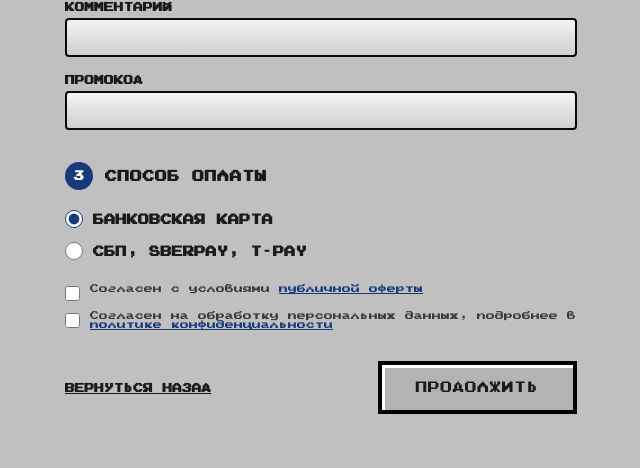
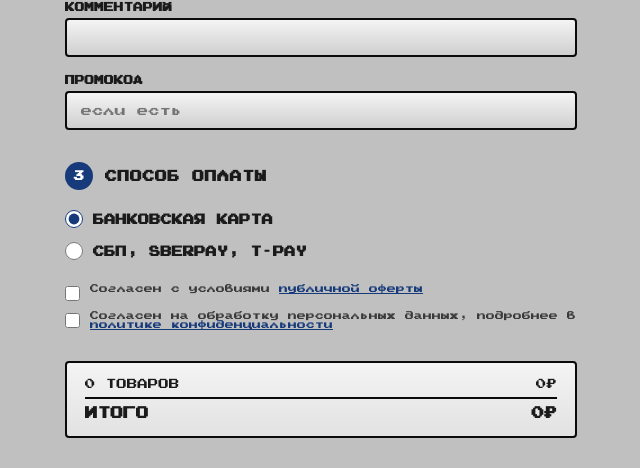
Before and after one commit to Vadim354435677892375/legashion, a React (Vite) app in the folder frontend/: page /checkout in a window 1280 px wide. Shown: the part 737-1205 px from the top of the page, without its empty margins (319-959 px from the left). Built offline with nearby package versions, Linux system fonts and the light colour scheme; no server answers; a web font is replaced by a local one.

Commit message:
исправление багов с размерами

```diff
--- a/frontend/src/pages/checkout_page/CheckoutPage.css
+++ b/frontend/src/pages/checkout_page/CheckoutPage.css
@@ -76,6 +76,38 @@
   letter-spacing: 0.03em;
   text-transform: uppercase;
   color: #1a1a1a;
+}
+
+.checkout-summary {
+  display: flex;
+  flex-direction: column;
+  gap: 8px;
+  padding: 16px 18px;
+  border: 2px solid #0a0a0a;
+  border-radius: 4px;
+  background: linear-gradient(to bottom, #f4f4f4, #e2e2e2);
+  font-family: var(--font-main);
+  font-size: 14px;
+}
+
+.checkout-summary-row {
+  display: flex;
+  align-items: baseline;
+  justify-content: space-between;
+  gap: 12px;
+  text-transform: uppercase;
+}
+
+.checkout-summary-discount {
+  color: #1a6b2a;
+  font-weight: 600;
+}
+
+.checkout-summary-total {
+  padding-top: 8px;
+  border-top: 2px solid #0a0a0a;
+  font-size: 17px;
+  font-weight: 700;
 }
 
 .checkout-submitted-note {
--- a/frontend/src/pages/checkout_page/CheckoutPage.jsx
+++ b/frontend/src/pages/checkout_page/CheckoutPage.jsx
@@ -4,6 +4,7 @@ import { useCart } from '../../context/CartContext';
 import { DEFAULT_COUNTRY_CODE } from '../../utils/countries';
 import { DEFAULT_PHONE_CODE, PHONE_CODES } from '../../utils/phoneCodes';
 import { apiPost, ApiError } from '../../utils/api';
+import { formatPrice } from '../../utils/pricing';
 import defaultLogo from '../../assets/logo-glitch.gif';
 import { useSiteMedia } from '../../hooks/useSiteMedia';
 import DeliveryBlock from './blocks/delivery/DeliveryBlock';
@@ -43,7 +44,7 @@ const PAYMENT_METHOD_TO_API = { card: 'CARD', sbp: 'SBP' };
 // POST /api/orders, бэкенд сам сохраняет его и уведомляет администратора
 // в Telegram и на почту (см. backend/src/routes/orders.js).
 export default function CheckoutPage() {
-  const { items, totalCount, clearCart } = useCart();
+  const { items, totalCount, totalPrice, clearCart } = useCart();
   const logo = useSiteMedia().get('brand.logo', defaultLogo);
   const navigate = useNavigate();
 
@@ -54,6 +55,10 @@ export default function CheckoutPage() {
   const [errors, setErrors] = useState({});
   const [submitting, setSubmitting] = useState(false);
   const [submittedOrderNumber, setSubmittedOrderNumber] = useState(null);
+  // Результат последней успешной проверки промокода (POST /api/promo-codes/validate),
+  // см. PromoCodeField. null — промокод не введён/не прошёл проверку: тогда
+  // итоговая сумма — просто totalPrice корзины, без скидки.
+  const [promo, setPromo] = useState(null);
 
   const handleDetailsChange = (name, value) => {
     setDetails((prev) => {
@@ -150,6 +155,7 @@ export default function CheckoutPage() {
       });
 
       clearCart();
+      setPromo(null);
       setSubmittedOrderNumber(order.orderNumber);
     } catch (err) {
       const message =
@@ -182,6 +188,8 @@ export default function CheckoutPage() {
           onChange={handleDetailsChange}
           onAddressChange={handleAddressChange}
           errors={errors}
+          items={items}
+          onPromoResult={setPromo}
         />
 
         <PaymentBlock
@@ -191,6 +199,27 @@ export default function CheckoutPage() {
           onAgreementChange={handleAgreementChange}
           errors={errors}
         />
+
+        <div className="checkout-summary">
+          <div className="checkout-summary-row">
+            <span>
+              {totalCount} {pluralizeItems(totalCount)}
+            </span>
+            <span>{formatPrice(promo ? promo.subtotal : totalPrice)}</span>
+          </div>
+
+          {promo && (
+            <div className="checkout-summary-row checkout-summary-discount">
+              <span>промокод {promo.code}</span>
+              <span>−{formatPrice(promo.discountAmount)}</span>
+            </div>
+          )}
+
+          <div className="checkout-summary-row checkout-summary-total">
+            <span>итого</span>
+            <span>{formatPrice(promo ? promo.totalPrice : totalPrice)}</span>
+          </div>
+        </div>
 
         {submittedOrderNumber && (
           <p className="checkout-submitted-note">
--- a/frontend/src/pages/checkout_page/blocks/details-form/DetailsForm.css
+++ b/frontend/src/pages/checkout_page/blocks/details-form/DetailsForm.css
@@ -43,3 +43,16 @@
   font-size: 12px;
   color: #7a1a1a;
 }
+
+.details-hint {
+  font-family: var(--font-main);
+  font-size: 12px;
+  color: #6a6a6a;
+}
+
+.details-success {
+  font-family: var(--font-main);
+  font-size: 12px;
+  font-weight: 600;
+  color: #1a6b2a;
+}
--- a/frontend/src/pages/checkout_page/blocks/details-form/DetailsForm.jsx
+++ b/frontend/src/pages/checkout_page/blocks/details-form/DetailsForm.jsx
@@ -1,12 +1,10 @@
 import AddressAutocomplete from './AddressAutocomplete';
 import CountrySelect from './CountrySelect';
 import PhoneField from './PhoneField';
+import PromoCodeField from './PromoCodeField';
 import './DetailsForm.css';
 
-const TEXT_FIELDS_AFTER = [
-  { name: 'comment', label: 'комментарий' },
-  { name: 'promoCode', label: 'промокод' },
-];
+const TEXT_FIELDS_AFTER = [{ name: 'comment', label: 'комментарий' }];
 
 function TextField({ field, values, onChange, errors }) {
   return (
@@ -34,7 +32,9 @@ function TextField({ field, values, onChange, errors }) {
 // onChange(name, value) — для обычных текстовых полей, страны и телефона
 // onAddressChange(name, value, { selected, data }) — для города/адреса (подсказки)
 // errors — { [name]: 'текст ошибки' }
-export default function DetailsForm({ values, onChange, onAddressChange, errors }) {
+// items — товары корзины, нужны промокоду для проверки на лету (см. PromoCodeField)
+// onPromoResult(data | null) — результат проверки промокода, наверх для итоговой суммы
+export default function DetailsForm({ values, onChange, onAddressChange, errors, items, onPromoResult }) {
   return (
     <section className="checkout-section">
       <div className="checkout-section-header">
@@ -97,6 +97,13 @@ export default function DetailsForm({ values, onChange, onAddressChange, errors
         {TEXT_FIELDS_AFTER.map((field) => (
           <TextField key={field.name} field={field} values={values} onChange={onChange} errors={errors} />
         ))}
+
+        <PromoCodeField
+          value={values.promoCode}
+          onChange={(value) => onChange('promoCode', value)}
+          items={items}
+          onResult={onPromoResult}
+        />
       </div>
     </section>
   );
--- /dev/null
+++ b/frontend/src/pages/checkout_page/blocks/details-form/PromoCodeField.jsx
@@ -0,0 +1,96 @@
+import { useEffect, useRef, useState } from 'react';
+import { apiPost, ApiError } from '../../../../utils/api';
+import { formatPrice } from '../../../../utils/pricing';
+
+// Поле «промокод» с проверкой на лету: через 500мс после того, как человек
+// перестал печатать, бьём в POST /api/promo-codes/validate — тот же эндпоинт,
+// которым потом пользуется бэкенд при оформлении заказа (backend/src/lib/orderPricing.js),
+// так что результат точно совпадёт с тем, что будет применено к заказу.
+//
+// value/onChange — обычная пара для текста поля (как у остальных полей формы).
+// items — товары корзины в формате { productId, size, qty } (для подсчёта суммы на сервере).
+// onResult(data | null) — наверх уходит полный ответ validate (code/discountType/value/
+// subtotal/discountAmount/totalPrice) при успехе, или null, если код пуст/невалиден/ещё не проверен —
+// родитель использует это, чтобы показать итоговую сумму с учётом скidки.
+const DEBOUNCE_MS = 500;
+
+export default function PromoCodeField({ value, onChange, items, onResult }) {
+  // 'idle' | 'checking' | 'valid' | 'invalid'
+  const [status, setStatus] = useState('idle');
+  const [message, setMessage] = useState(null);
+  const timerRef = useRef(null);
+  const requestIdRef = useRef(0);
+  const onResultRef = useRef(onResult);
+  onResultRef.current = onResult;
+
+  useEffect(() => {
+    clearTimeout(timerRef.current);
+    const code = value.trim();
+
+    if (!code) {
+      requestIdRef.current += 1; // отменяем висящий запрос, если он был
+      setStatus('idle');
+      setMessage(null);
+      onResultRef.current?.(null);
+      return;
+    }
+
+    if (items.length === 0) {
+      // Корзина пуста — проверять нечего, но и ошибку показывать незачем.
+      return;
+    }
+
+    setStatus('checking');
+    setMessage(null);
+
+    const requestId = ++requestIdRef.current;
+    timerRef.current = setTimeout(async () => {
+      try {
+        const data = await apiPost('/api/promo-codes/validate', {
+          code,
+          items: items.map((i) => ({ productId: i.productId, size: i.size ?? null, qty: i.qty })),
+        });
+        if (requestId !== requestIdRef.current) return; // пользователь уже ввёл что-то другое
+
+        setStatus('valid');
+        const discountText =
+          data.discountType === 'PERCENT' ? `−${data.value}%` : `−${formatPrice(data.value)}`;
+        setMessage(
+          `Промокод действует: ${discountText} (скидка ${formatPrice(data.discountAmount)}). ` +
+            `Итого: ${formatPrice(data.totalPrice)}`
+        );
+        onResultRef.current?.(data);
+      } catch (err) {
+        if (requestId !== requestIdRef.current) return;
+        setStatus('invalid');
+        setMessage(
+          err instanceof ApiError ? err.message : 'Не удалось проверить промокод. Проверьте соединение'
+        );
+        onResultRef.current?.(null);
+      }
+    }, DEBOUNCE_MS);
+
+    return () => clearTimeout(timerRef.current);
+  }, [value, items]);
+
+  return (
+    <div className="details-field">
+      <label className="details-label" htmlFor="promoCode">
+        промокод
+      </label>
+      <input
+        id="promoCode"
+        name="promoCode"
+        type="text"
+        className={`details-input${status === 'invalid' ? ' details-input-error' : ''}`}
+        placeholder="если есть"
+        autoComplete="off"
+        value={value}
+        onChange={(e) => onChange(e.target.value)}
+      />
+      {status === 'checking' && <span className="details-hint">проверяем…</span>}
+      {status === 'valid' && <span className="details-success">{message}</span>}
+      {status === 'invalid' && <span className="details-error">{message}</span>}
+    </div>
+  );
+}
--- a/frontend/src/pages/product_page/ProductPage.jsx
+++ b/frontend/src/pages/product_page/ProductPage.jsx
@@ -109,6 +109,7 @@ export default function ProductPage() {
           <Gallery images={product?.images ?? []} />
           <SystemMessage
             details={{ density: product?.density ?? '—', composition: product?.composition ?? '—' }}
+            sizes={product?.sizes ?? []}
             onAddToCart={handleAddToCart}
           />
         </>
```
Also changed, not shown: frontend/src/pages/product_page/blocks/system-message/SystemMessage.jsx (+24 -7 lines), 1 other file (tests, documents, lock files or other folders).
